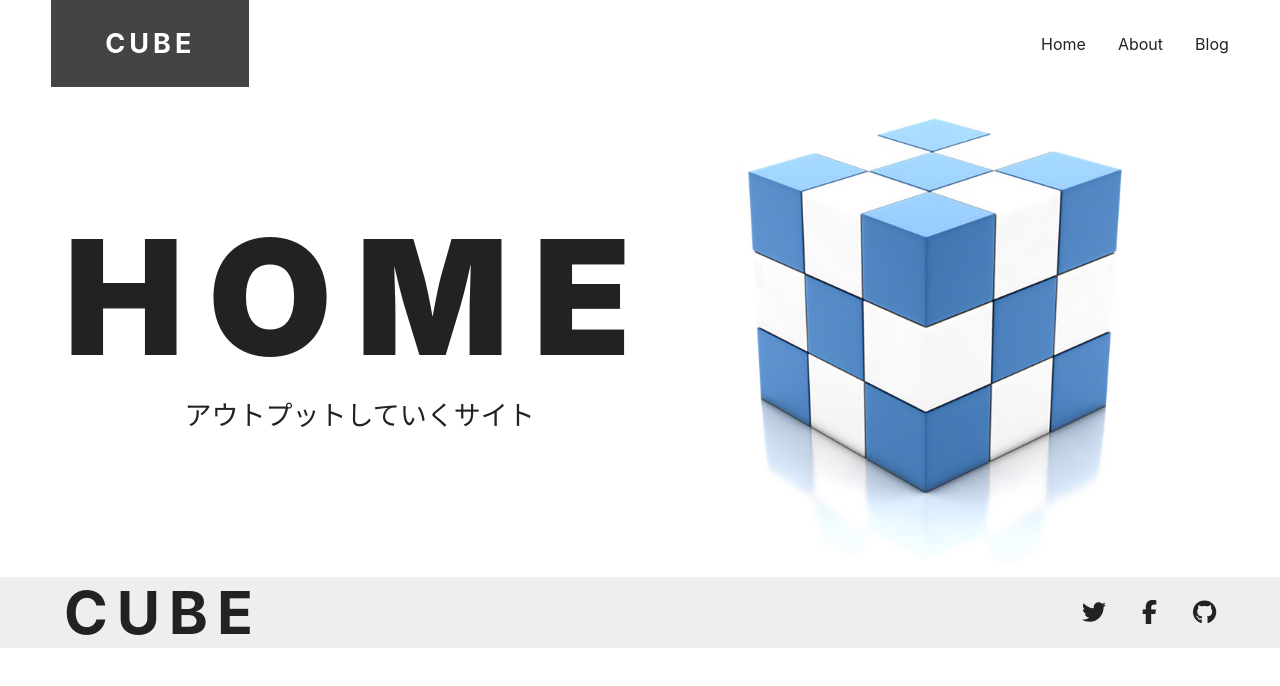
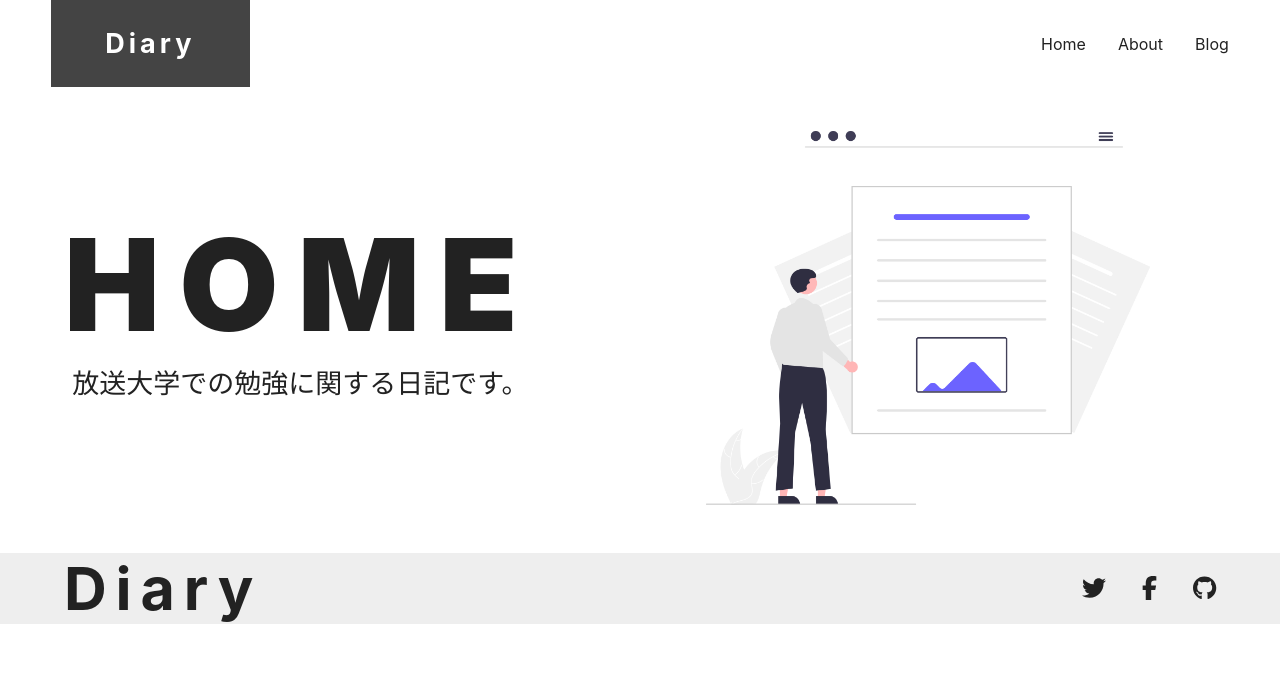
Before and after one commit to kento-yoshidu/Diary, a Next.js app: page / in a window 1280 px wide. Shown: the top 686 px of the page. Built offline with nearby package versions, Linux system fonts and the light colour scheme.

Commit message:
✨ Update

```diff
--- a/components/hero.tsx
+++ b/components/hero.tsx
@@ -1,6 +1,6 @@
 import styles from "styles/hero.module.css"
 import Image from "next/image"
-import cube from "images/cube.jpg"
+import top from "images/top.png"
 
 type Props = {
   title: string
@@ -20,7 +20,7 @@ export default function Hero({ title, subtitle, imageOn = false }: Props) {
         {imageOn && (
           <figure className={styles.image}>
             <Image
-              src={cube}
+              src={top}
               alt=""
               layout="responsive"
               sizes="(min-width: 1152px) 576px, (min-width: 768px) 50vw, 100vw"
--- a/components/logo.tsx
+++ b/components/logo.tsx
@@ -5,7 +5,7 @@ import styles from "styles/logo.module.css"
 export default function Logo({ boxOn = false }) {
   return (
     <Link href="/" className={boxOn ? styles.box : styles.basic }>
-      CUBE
+      Diary
     </Link>
   )
 }
--- a/pages/index.tsx
+++ b/pages/index.tsx
@@ -7,7 +7,7 @@ export default function Home() {
   return (
     <>
       <Head>
-        <title>Create Next App</title>
+        <title>Diary</title>
         <meta name="description" content="Generated by create next app" />
         <meta name="viewport" content="width=device-width, initial-scale=1" />
         <link rel="icon" href="/favicon.ico" />
@@ -16,7 +16,7 @@ export default function Home() {
       <Container>
         <Hero
           title="HOME"
-          subtitle="アウトプットしていくサイト"
+          subtitle="放送大学での勉強に関する日記です。"
           imageOn
         />
       </Container>
--- a/styles/hero.module.css
+++ b/styles/hero.module.css
@@ -8,7 +8,7 @@
 }
 
 .title {
-  font-size: var(--display);
+  font-size: calc(var(--display) * 0.8);
   font-weight: 900;
   letter-spacing: 0.15em;
 }
```
Also changed, not shown: images/cube.jpg (deleted), images/top.png (added), styles/footer.module.css (line endings or trailing spaces).
